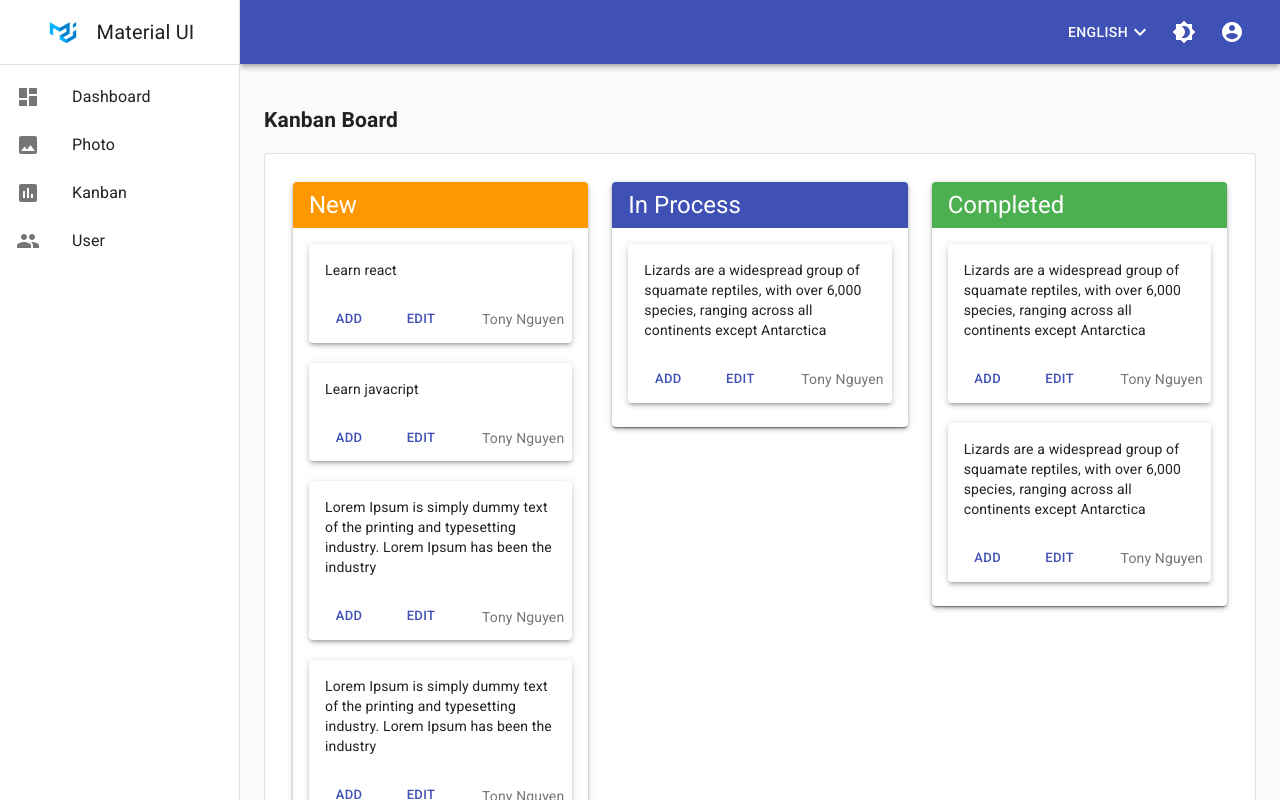
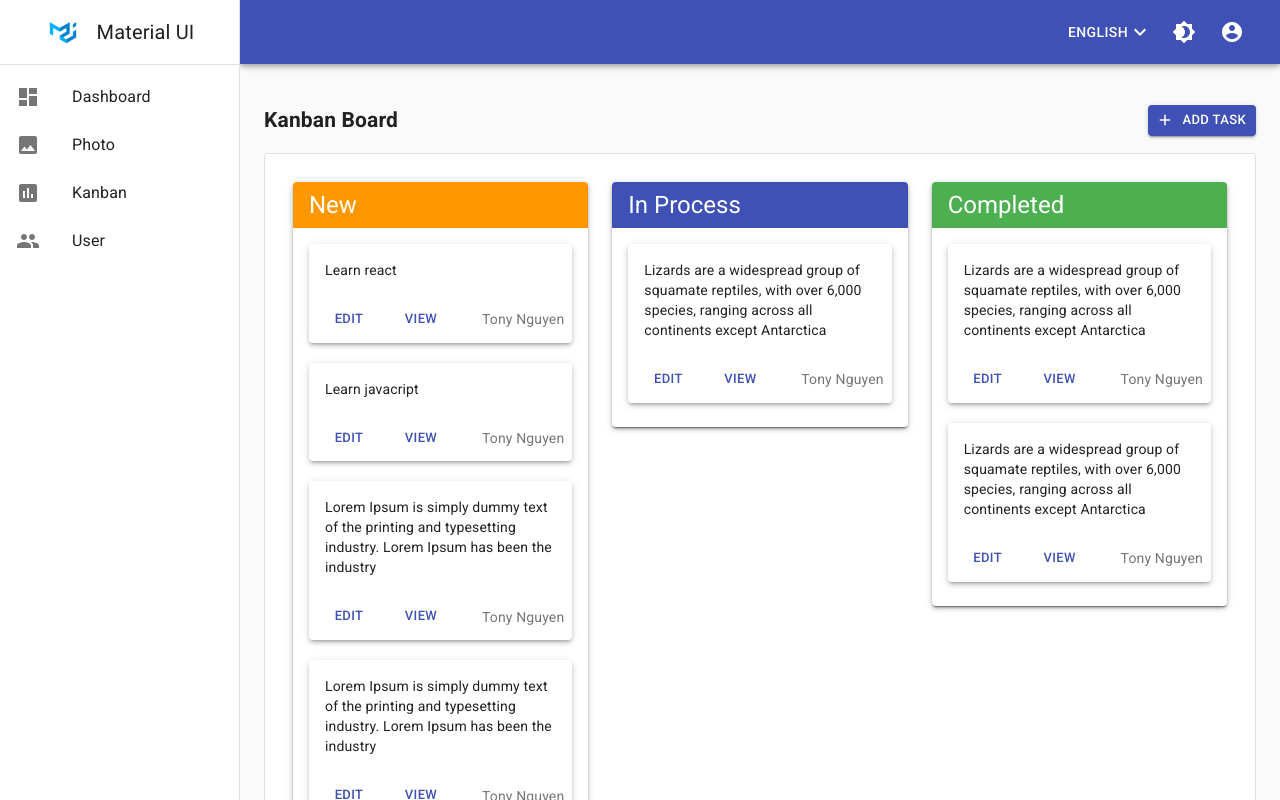
Before and after one commit to nhattruongniit/react-material-dashboard-course, a React (Create React App) app: page /kanban in a window 1280 px wide. Shown: the top 800 px of the page. Built offline with nearby package versions, Linux system fonts and the light colour scheme.

Commit message:
add dialog task

```diff
--- a/src/views/kanban/Kanban.js
+++ b/src/views/kanban/Kanban.js
@@ -1,4 +1,4 @@
-import React from 'react'
+import React, { useState } from 'react'
 import clsx from 'clsx'
 import Paper from '@material-ui/core/Paper';
 import Grid from '@material-ui/core/Grid';
@@ -9,7 +9,11 @@ import CardContent from '@material-ui/core/CardContent';
 import Typography from '@material-ui/core/Typography';
 import Button from '@material-ui/core/Button';
 import CardActions from '@material-ui/core/CardActions';
+import AddIcon from '@material-ui/icons/Add';
 
+import DialogTask from './components/DialogTask'
+
+// styles
 import useStyles from './styles';
 
 const news = [
@@ -42,11 +46,27 @@ const news = [
 
 function Kanban() {
   const classes = useStyles();
+  const [isOpen, setIsOpen] = useState(false)
+
+  function handleCloseDialog() {
+    setIsOpen(false)
+  }
 
   return (
     <div>
       <Grid container alignItems="center">
-        <Grid item sm={12}><h2>Kanban Board</h2></Grid>
+        <Grid item sm={8}><h2>Kanban Board</h2></Grid>
+        <Grid container item sm={4} justifyContent="flex-end">
+          <Button
+            variant="contained"
+            color="primary"
+            size="small"
+            className={classes.button}
+            startIcon={<AddIcon />}
+          >
+            Add Task
+          </Button>
+        </Grid>
       </Grid>
       <Paper variant="outlined">
         <Box m={2}>
@@ -68,10 +88,10 @@ function Kanban() {
                         </CardContent>
                         <CardActions>
                           <Button size="small" color="primary">
-                            Add
+                            Edit
                           </Button>
-                          <Button size="small" color="primary">
-                            Edit
+                          <Button size="small" color="primary" onClick={() => setIsOpen(true)}>
+                            View
                           </Button>
                           <Grid container justifyContent="flex-end">
                             <Typography variant="body2" color="textSecondary" component="p">
@@ -105,10 +125,10 @@ function Kanban() {
                       </CardContent>
                       <CardActions>
                         <Button size="small" color="primary">
-                          Add
+                          Edit
                         </Button>
-                        <Button size="small" color="primary">
-                          Edit
+                        <Button size="small" color="primary" onClick={() => setIsOpen(true)}>
+                          View
                         </Button>
                         <Grid container justifyContent="flex-end">
                           <Typography variant="body2" color="textSecondary" component="p">
@@ -141,10 +161,10 @@ function Kanban() {
                       </CardContent>
                       <CardActions>
                         <Button size="small" color="primary">
-                          Add
+                          Edit
                         </Button>
-                        <Button size="small" color="primary">
-                          Edit
+                        <Button size="small" color="primary" onClick={() => setIsOpen(true)}>
+                          View
                         </Button>
                         <Grid container justifyContent="flex-end">
                           <Typography variant="body2" color="textSecondary" component="p">
@@ -162,10 +182,10 @@ function Kanban() {
                       </CardContent>
                       <CardActions>
                         <Button size="small" color="primary">
-                          Add
+                          Edit
                         </Button>
-                        <Button size="small" color="primary">
-                          Edit
+                        <Button size="small" color="primary" onClick={() => setIsOpen(true)}>
+                          View
                         </Button>
                         <Grid container justifyContent="flex-end">
                           <Typography variant="body2" color="textSecondary" component="p">
@@ -179,9 +199,11 @@ function Kanban() {
               </Paper>
             </Grid>
           </Grid>
-
         </Box>
       </Paper>
+
+      <DialogTask isOpen={isOpen} handleCloseDialog={handleCloseDialog} />
+
     </div>
   )
 }
--- /dev/null
+++ b/src/views/kanban/components/DialogTask.js
@@ -0,0 +1,73 @@
+import React from 'react';
+import { makeStyles } from '@material-ui/core/styles';
+import Button from '@material-ui/core/Button';
+import Dialog from '@material-ui/core/Dialog';
+import DialogActions from '@material-ui/core/DialogActions';
+import DialogContent from '@material-ui/core/DialogContent';
+import DialogTitle from '@material-ui/core/DialogTitle';
+import SubtitlesIcon from '@material-ui/icons/Subtitles';
+import Grid from '@material-ui/core/Grid';
+import Box from '@material-ui/core/Box';
+import Typography from '@material-ui/core/Typography';
+
+const useStyles = makeStyles((theme) => ({
+  icon: {
+    marginRight: 10,
+    marginTop: 4
+  },
+  member: {
+    marginTop: 2
+  }
+}));
+
+export default function DialogTask({ isOpen, handleCloseDialog }) {
+  const classes = useStyles();
+
+  return (
+    <React.Fragment>
+      <Dialog
+        maxWidth="sm"
+        open={isOpen}
+        aria-labelledby="max-width-dialog-title"
+      >
+        <DialogTitle id="max-width-dialog-title">
+          <Grid container wrap="nowrap">
+            <Grid item xs={1}>
+              <SubtitlesIcon className={classes.icon} />
+            </Grid>
+            <Grid item xs={11}>
+              <Typography variant="h6"> Lizards are a widespread group of squamate reptiles</Typography>
+            </Grid>
+          </Grid>
+          <Grid container wrap="nowrap">
+            <Grid item xs={1} />
+            <Grid item xs={11} className={classes.member}>
+              <Typography variant="body2" color="textSecondary">Tony Nguyen</Typography>
+            </Grid>
+          </Grid>
+        </DialogTitle>
+        <DialogContent>
+          <Box m={1}>
+            <Typography component="div">Severity</Typography>
+            <Typography variant="body2" color="textSecondary">Low</Typography>
+          </Box>
+          <Box m={1}>
+            <Typography>Status</Typography>
+            <Typography variant="body2" color="textSecondary">New</Typography>
+          </Box>
+          <Box m={1}>
+            <Typography>Description</Typography>
+            <Typography variant="body2" color="textSecondary">
+              Lizards are a widespread group of squamate reptiles, with over 6,000 species, ranging across all continents except Antarctica
+            </Typography>
+          </Box>
+        </DialogContent>
+        <DialogActions>
+          <Button onClick={handleCloseDialog} color="primary">
+            Close
+          </Button>
+        </DialogActions>
+      </Dialog>
+    </React.Fragment>
+  );
+}
```
